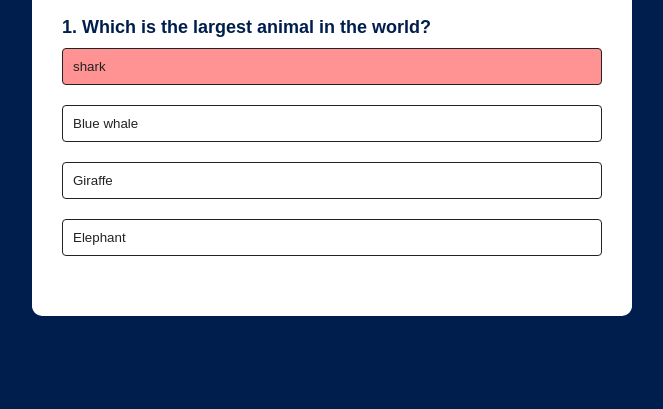
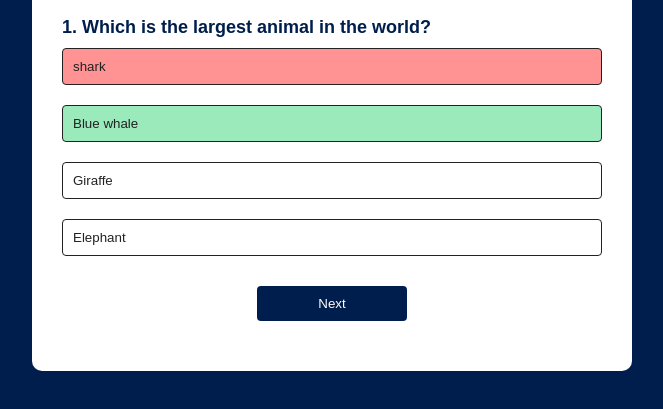
Before and after one commit to Haroon2021/Quiz-example, a plain HTML site: page index.html in a window 1280 px wide. Both pictures are taken after a click on the button "shark". Shown: the part 201-610 px from the top of the page, without its empty margins (308-971 px from the left). Drawn offline with Linux system fonts and the light colour scheme.

Commit message:
button working

```diff
--- a/App.js
+++ b/App.js
@@ -42,6 +42,7 @@ questionElement.innerText = 'DELL BOY';
 // console.log(questionElement)
 const answerButtons = document.getElementById('answer-buttons');
 const nextButton = document.getElementById('next-btn');
+console.log(nextButton)
 
 let currentQuestionIndex = 0;
 let score = 0;
@@ -59,7 +60,7 @@ function showQuestion() {
   let questionNo = currentQuestionIndex + 1;
   questionElement.innerText = questionNo + '. ' + currentQuestion.question;
   // console.log(questionElement.innerHTML)
-  console.log(currentQuestion.question);
+//   console.log(currentQuestion.question);
 
   currentQuestion.answers.forEach((answer) => {
     const button = document.createElement('button');
@@ -88,6 +89,13 @@ function selectAnswer(e){
     } else {
         selectedBtn.classList.add("incorrect");
     }
+    Array.from(answerButtons.children).forEach(button => {
+        if(button.dataset.correct === "true"){
+            button.classList.add("correct");
+        }
+        button.disabled = true;
+    });
+    nextButton.style.display = "block";
 }
 
 startQuiz();
--- a/styles.css
+++ b/styles.css
@@ -63,7 +63,7 @@ body{
     margin: 20px auto 0;
     border-radius: 4px;
     cursor: pointer;
-    display: none;
+    display: block;
 }
 
 .correct {
```
